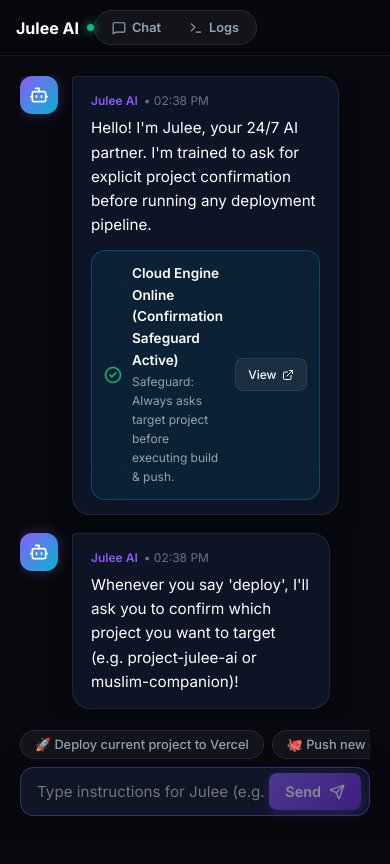
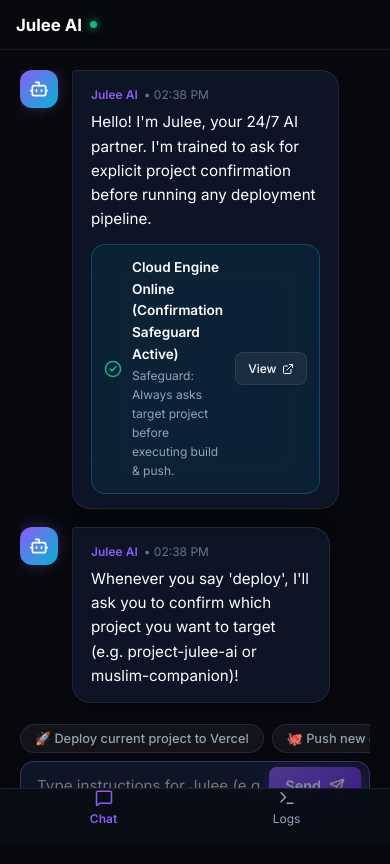
Before and after one commit to NazarulxFitri/project-julee-ai, a React (Vite) app: page / in a window 390 px wide. Shown: the top 864 px of the page. Built offline with nearby package versions, Linux system fonts and the light colour scheme.

Commit message:
style: remove Chat and Logs tabs from top header, add mobile bottom nav bar

```diff
--- a/src/App.jsx
+++ b/src/App.jsx
@@ -1,6 +1,7 @@
 import React, { useState } from 'react';
 import Sidebar from './components/Sidebar';
 import Header from './components/Header';
+import BottomNav from './components/BottomNav';
 import ChatView from './components/ChatView';
 import TerminalView from './components/TerminalView';
 
@@ -8,11 +9,6 @@
   const [activeTab, setActiveTab] = useState('chat');
   const [isThinking, setIsThinking] = useState(false);
   const [pendingDeploy, setPendingDeploy] = useState(false);
-
-  const connectedIntegrations = {
-    github: true,
-    vercel: true
-  };
 
   // Initial messages from Julee
   const [messages, setMessages] = useState([
@@ -143,7 +139,7 @@
 
   return (
     <div style={{ display: 'flex', minHeight: '100vh', background: 'var(--bg-dark)' }}>
-      {/* Sidebar */}
+      {/* Sidebar (Desktop) */}
       <Sidebar
         activeTab={activeTab}
         setActiveTab={setActiveTab}
@@ -151,9 +147,7 @@
 
       {/* Main Content Area */}
       <div style={{ flex: 1, display: 'flex', flexDirection: 'column', minWidth: 0 }}>
-        <Header
-          connectedIntegrations={connectedIntegrations}
-        />
+        <Header />
 
         <main style={{ flex: 1, overflowY: 'auto' }}>
           {activeTab === 'chat' && (
@@ -173,6 +167,12 @@
           )}
         </main>
       </div>
+
+      {/* Bottom Navigation (Mobile) */}
+      <BottomNav
+        activeTab={activeTab}
+        setActiveTab={setActiveTab}
+      />
     </div>
   );
 }
--- /dev/null
+++ b/src/components/BottomNav.jsx
@@ -0,0 +1,66 @@
+import React from 'react';
+import { MessageSquare, Terminal } from 'lucide-react';
+
+export default function BottomNav({ activeTab, setActiveTab }) {
+  return (
+    <div className="mobile-bottom-nav" style={{
+      position: 'fixed',
+      bottom: 0,
+      left: 0,
+      right: 0,
+      height: '56px',
+      background: 'rgba(9, 13, 22, 0.95)',
+      backdropFilter: 'blur(20px)',
+      borderTop: '1px solid var(--border-glass)',
+      display: 'none', // Mobile media query turns this to flex
+      alignItems: 'center',
+      justify: 'space-around',
+      zIndex: 40,
+      padding: '0 12px'
+    }}>
+      <button
+        onClick={() => setActiveTab('chat')}
+        style={{
+          flex: 1,
+          height: '100%',
+          border: 'none',
+          background: 'transparent',
+          color: activeTab === 'chat' ? 'var(--primary-purple)' : 'var(--text-muted)',
+          display: 'flex',
+          flexDirection: 'column',
+          alignItems: 'center',
+          justify: 'center',
+          gap: '4px',
+          fontSize: '0.75rem',
+          fontWeight: activeTab === 'chat' ? 600 : 400,
+          cursor: 'pointer'
+        }}
+      >
+        <MessageSquare size={18} style={{ display: 'block' }} />
+        <span>Chat</span>
+      </button>
+
+      <button
+        onClick={() => setActiveTab('terminal')}
+        style={{
+          flex: 1,
+          height: '100%',
+          border: 'none',
+          background: 'transparent',
+          color: activeTab === 'terminal' ? 'var(--primary-purple)' : 'var(--text-muted)',
+          display: 'flex',
+          flexDirection: 'column',
+          alignItems: 'center',
+          justify: 'center',
+          gap: '4px',
+          fontSize: '0.75rem',
+          fontWeight: activeTab === 'terminal' ? 600 : 400,
+          cursor: 'pointer'
+        }}
+      >
+        <Terminal size={18} style={{ display: 'block' }} />
+        <span>Logs</span>
+      </button>
+    </div>
+  );
+}
--- a/src/components/Header.jsx
+++ b/src/components/Header.jsx
@@ -1,79 +1,26 @@
 import React from 'react';
-import { MessageSquare, Terminal } from 'lucide-react';
 
-export default function Header({ activeTab, setActiveTab }) {
+export default function Header() {
   return (
     <header style={{
-      height: '56px',
+      height: '50px',
       borderBottom: '1px solid var(--border-glass)',
       background: 'rgba(7, 9, 14, 0.95)',
       backdropFilter: 'blur(16px)',
       display: 'flex',
       alignItems: 'center',
-      justify: 'space-between',
       padding: '0 16px',
       position: 'sticky',
       top: 0,
       zIndex: 30
     }}>
-      {/* Simple Brand Title & Online Dot (Logo box removed) */}
+      {/* Simple Brand Title & Online Dot */}
       <div style={{ display: 'flex', alignItems: 'center', gap: '8px' }}>
-        <div style={{ fontWeight: 700, fontSize: '1rem', color: '#fff', display: 'flex', alignItems: 'center', gap: '8px' }}>
+        <div style={{ fontWeight: 700, fontSize: '1.05rem', color: '#fff', display: 'flex', alignItems: 'center', gap: '8px' }}>
           <span>Julee AI</span>
           <div className="status-dot online" style={{ width: '7px', height: '7px' }} />
         </div>
       </div>
-
-      {/* Simple Mobile Tab Switcher */}
-      <div style={{
-        display: 'flex',
-        background: 'rgba(255, 255, 255, 0.05)',
-        padding: '3px',
-        borderRadius: 'var(--radius-full)',
-        border: '1px solid var(--border-glass)'
-      }}>
-        <button
-          onClick={() => setActiveTab('chat')}
-          style={{
-            padding: '6px 14px',
-            borderRadius: 'var(--radius-full)',
-            border: 'none',
-            background: activeTab === 'chat' ? 'var(--primary-purple)' : 'transparent',
-            color: activeTab === 'chat' ? '#fff' : 'var(--text-muted)',
-            fontSize: '0.8rem',
-            fontWeight: 600,
-            cursor: 'pointer',
-            display: 'flex',
-            alignItems: 'center',
-            gap: '6px',
-            transition: 'all 0.2s ease'
-          }}
-        >
-          <MessageSquare size={14} style={{ display: 'block' }} />
-          <span>Chat</span>
-        </button>
-
-        <button
-          onClick={() => setActiveTab('terminal')}
-          style={{
-            padding: '6px 14px',
-            borderRadius: 'var(--radius-full)',
-            border: 'none',
-            background: activeTab === 'terminal' ? 'var(--primary-purple)' : 'transparent',
-            color: activeTab === 'terminal' ? '#fff' : 'var(--text-muted)',
-            fontSize: '0.8rem',
-            fontWeight: 600,
-            cursor: 'pointer',
-            display: 'flex',
-            alignItems: 'center',
-            gap: '6px',
-            transition: 'all 0.2s ease'
-          }}
-        >
-          <Terminal size={14} style={{ display: 'block' }} />
-          <span>Logs</span>
-        </button>
-      </div>
     </header>
   );
 }
--- a/src/index.css
+++ b/src/index.css
@@ -150,4 +150,10 @@
   .app-sidebar {
     display: none !important;
   }
+  .mobile-bottom-nav {
+    display: flex !important;
+  }
+  main {
+    padding-bottom: 60px !important;
+  }
 }
```
